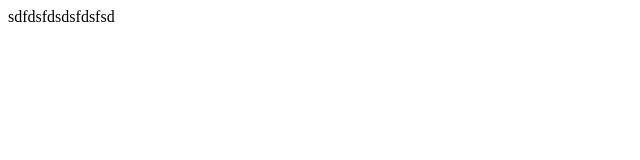
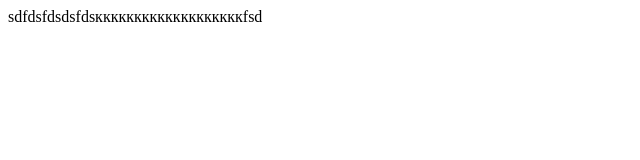
Before and after one commit to rostislavbest/mysupersite, a plain HTML site: page index.html in a window 1280 px wide. Shown: the whole page, without its empty margins (0-640 px from the left). Drawn offline with Linux system fonts and the light colour scheme.

Commit message:
Update index.html

```diff
--- a/index.html
+++ b/index.html
@@ -1,3 +1,3 @@
 <html>
-sdfdsfdsdsfdsfsd
+sdfdsfdsdsfdsкккккккккккккккккккfsd
 </html>
```
